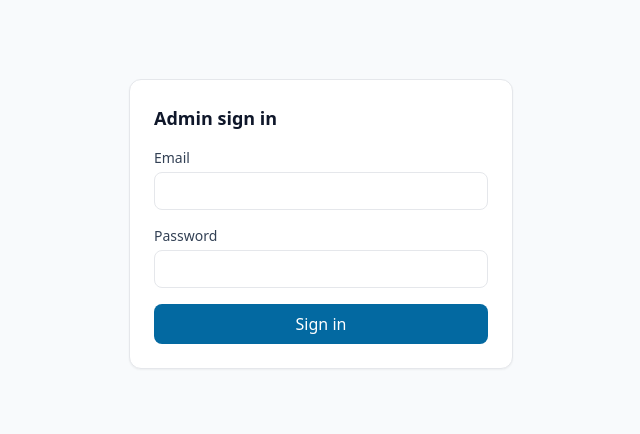
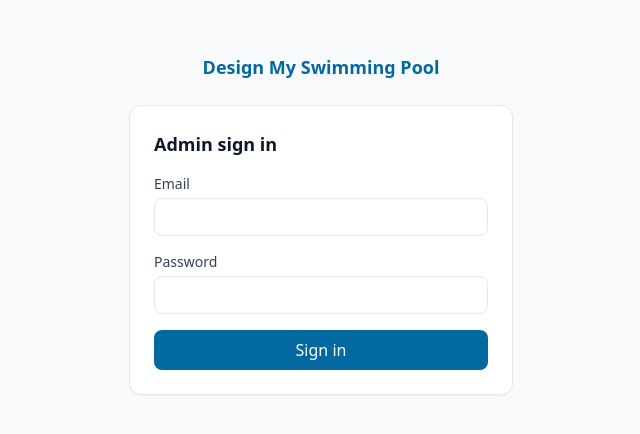
Before and after one commit to Pendragon-30/pool-hunt, a React (Vite) app: page /admin in a window 1280 px wide. Shown: the part 176-610 px from the top of the page, without its empty margins (319-959 px from the left). Built offline with nearby package versions, Linux system fonts and the light colour scheme; no server answers.

Commit message:
internal linking

```diff
--- a/src/App.tsx
+++ b/src/App.tsx
@@ -6,9 +6,9 @@ function App() {
     <div className="min-h-screen bg-slate-50 text-slate-900">
       <header className="border-b bg-white">
         <div className="mx-auto flex max-w-5xl items-center justify-between px-6 py-4">
-          <span className="text-lg font-bold text-sky-700 sm:text-xl">
+          <Link to="/" className="text-lg font-bold text-sky-700 sm:text-xl">
             Design My Swimming Pool
-          </span>
+          </Link>
           <nav className="text-sm text-slate-600">
             <Link to="/for-dealers" className="hover:text-sky-700">
               For Dealers
--- a/src/admin/AdminNav.tsx
+++ b/src/admin/AdminNav.tsx
@@ -16,6 +16,10 @@ export default function AdminNav({ onRefresh }: { onRefresh: () => void }) {
   return (
     <header className="border-b bg-white px-6 py-4">
       <div className="mx-auto flex max-w-6xl items-center justify-between">
+        <div className="flex items-center gap-6">
+          <Link to="/" className="text-base font-bold text-sky-700 hover:text-sky-800">
+            Design My Swimming Pool
+          </Link>
           <nav className="flex items-center gap-4">
             {TABS.map((tab) => (
               <Link
@@ -31,6 +35,7 @@ export default function AdminNav({ onRefresh }: { onRefresh: () => void }) {
               </Link>
             ))}
           </nav>
+        </div>
         <div className="flex items-center gap-3">
           <button
             onClick={onRefresh}
--- a/src/admin/LoginForm.tsx
+++ b/src/admin/LoginForm.tsx
@@ -1,4 +1,5 @@
 import { useState } from 'react'
+import { Link } from 'react-router-dom'
 import { supabase } from '../lib/supabaseClient'
 
 export default function LoginForm() {
@@ -22,7 +23,10 @@ export default function LoginForm() {
   }
 
   return (
-    <div className="flex min-h-screen items-center justify-center bg-slate-50 px-4">
+    <div className="flex min-h-screen flex-col items-center justify-center bg-slate-50 px-4">
+      <Link to="/" className="mb-6 text-lg font-bold text-sky-700 hover:text-sky-800">
+        Design My Swimming Pool
+      </Link>
       <form
         onSubmit={handleSubmit}
         className="w-full max-w-sm space-y-4 rounded-xl border bg-white p-6 shadow-sm"
```
Lines whose indentation alone changed are shown as unchanged.
